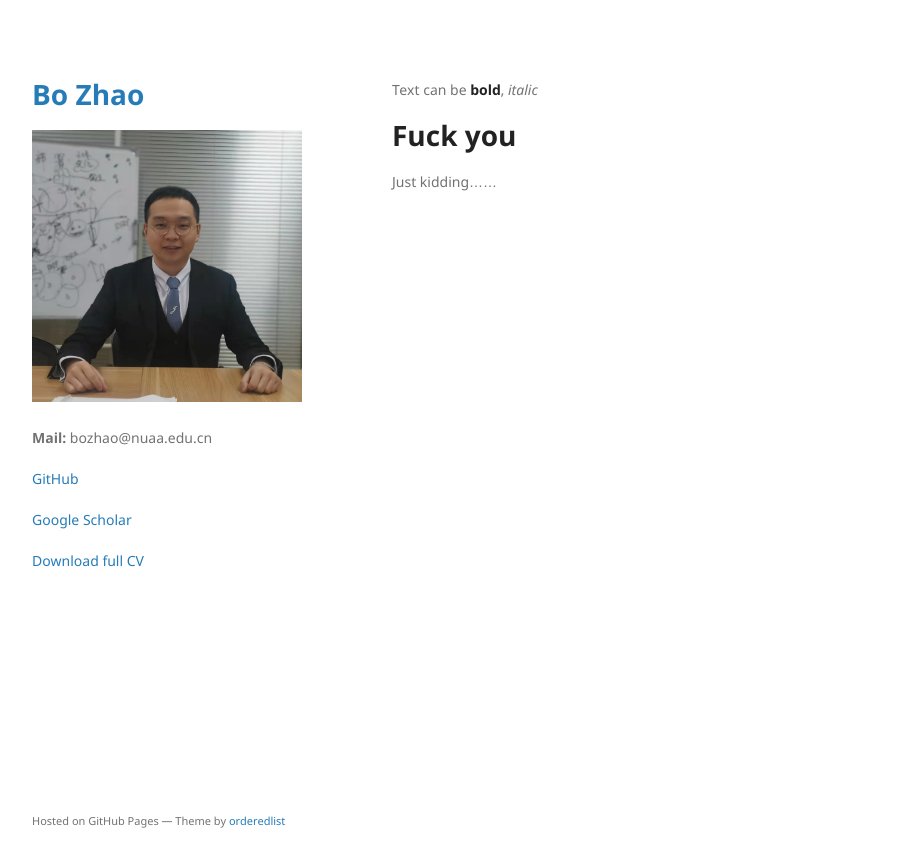
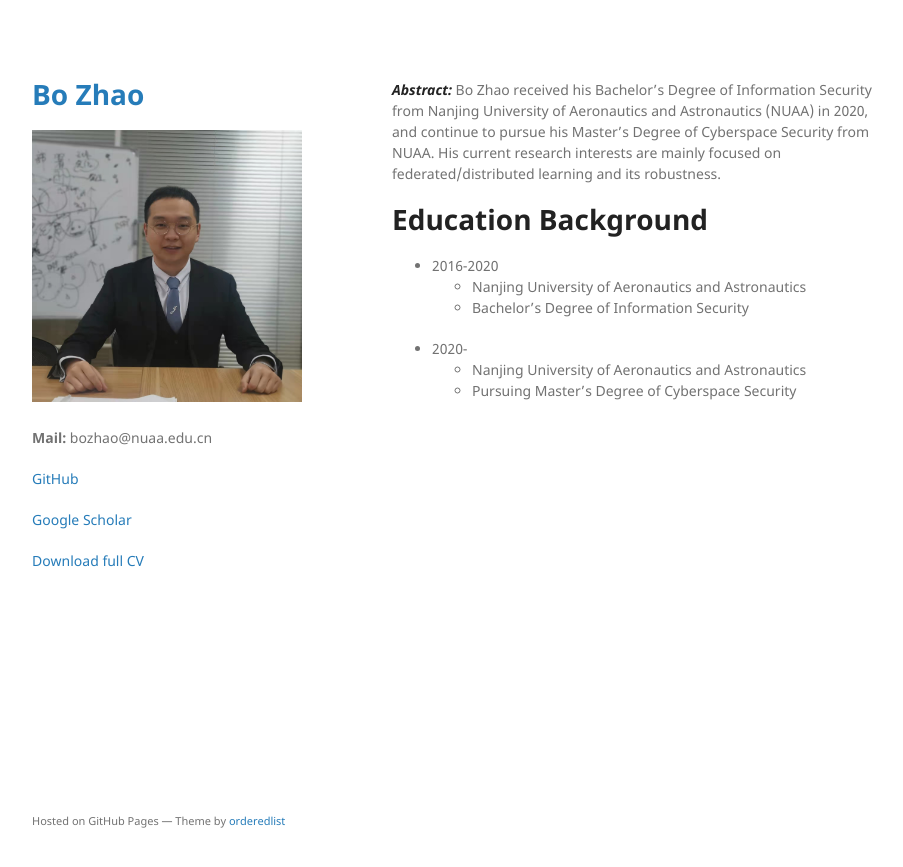
Before and after one commit to BorisZhao/BorisZhao.github.io, a Jekyll site: the page built from index.md, in a window 1280 px wide. Shown: the top 867 px of the page, without its empty margins (178-1081 px from the left). Built offline with Jekyll 4.4.1, drawn with Linux system fonts in a browser that asks for light colours; the repository's description, which GitHub fills in, is left out.

Commit message:
Update index.md

```diff
--- a/index.md
+++ b/index.md
@@ -2,8 +2,13 @@
 layout: default
 ---
 
-Text can be **bold**, _italic_
+***Abstract:*** Bo Zhao received his Bachelor's Degree of Information Security from Nanjing University of Aeronautics and Astronautics (NUAA) in 2020, and continue to pursue his Master's Degree of Cyberspace Security from NUAA. His current research interests are mainly focused on federated/distributed learning and its robustness.
 
-# Fuck you
+# Education Background
 
-Just kidding......
+- 2016-2020
+  - Nanjing University of Aeronautics and Astronautics
+  - Bachelor's Degree of Information Security
+- 2020-
+  - Nanjing University of Aeronautics and Astronautics
+  - Pursuing Master's Degree of Cyberspace Security
```
